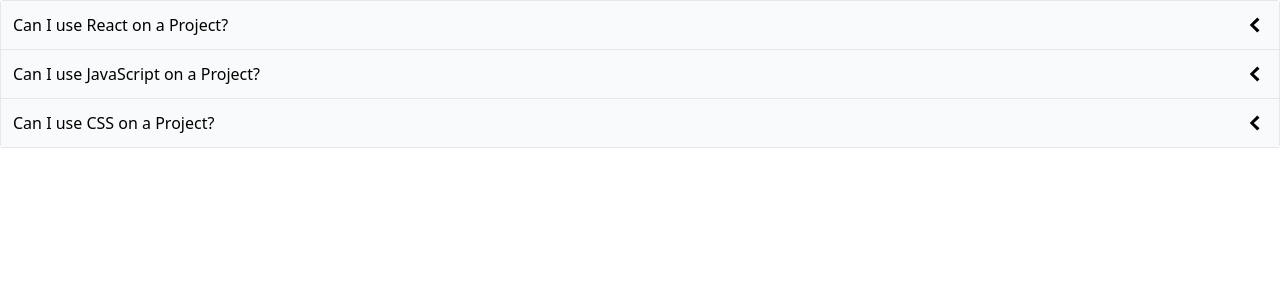
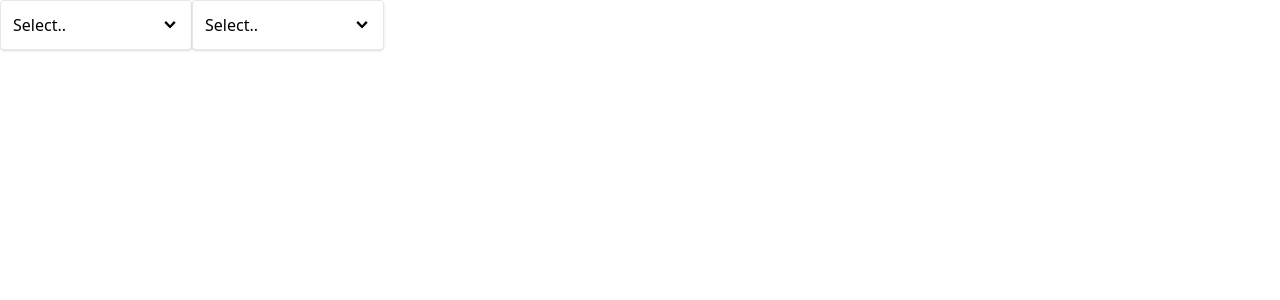
Before and after one commit to sweedalgharshi/comps, a React (Create React App) app: page / in a window 1280 px wide. Shown: the top 300 px of the page. Built offline with nearby package versions, Linux system fonts and the light colour scheme.

Commit message:
added dropdown functionality along with useRef hook

```diff
--- a/src/App.js
+++ b/src/App.js
@@ -1,28 +1,34 @@
-import Accordion from './components/Accordion';
+import { useState } from 'react';
+import Dropdown from './components/Dropdown';
 
 function App() {
-  const items = [
+  const [selection, setSelection] = useState(null);
+
+  const handleSelect = (option) => {
+    setSelection(option);
+  };
+
+  const options = [
     {
-      id: '12jh',
-      label: 'Can I use React on a Project?',
-      content:
-        'You can use react on any project you want You can use react on any project you want',
+      label: 'Red',
+      value: 'red',
     },
     {
-      id: '1h2k',
-      label: 'Can I use JavaScript on a Project?',
-      content:
-        'You can use JavaScript on any project you want You can use react on any project you want',
+      label: 'Blue',
+      value: 'blue',
     },
     {
-      id: 'sda7',
-      label: 'Can I use CSS on a Project?',
-      content:
-        'You can use CSS on any project you want You can use react on any project you want',
+      label: 'Purple',
+      value: 'purple',
     },
   ];
 
-  return <Accordion items={items} />;
+  return (
+    <div className="flex">
+      <Dropdown options={options} value={selection} onChange={handleSelect} />
+      <Dropdown options={options} value={selection} onChange={handleSelect} />
+    </div>
+  );
 }
 
 export default App;
--- /dev/null
+++ b/src/components/Dropdown.js
@@ -0,0 +1,62 @@
+import { useEffect, useState, useRef } from 'react';
+import { GoChevronDown } from 'react-icons/go';
+import Panel from './Panel';
+
+function Dropdown({ options, value, onChange }) {
+  const [isOpen, setIsOpen] = useState(false);
+  const divEl = useRef();
+
+  useEffect(() => {
+    const handler = (event) => {
+      if (!divEl.current) return;
+
+      if (!divEl.current.contains(event.target)) {
+        setIsOpen(false);
+      }
+    };
+
+    document.addEventListener('click', handler, true);
+
+    return () => {
+      document.removeEventListener('click', handler);
+    };
+  }, []);
+
+  const handleClick = () => {
+    setIsOpen((isOpen) => !isOpen);
+  };
+
+  const handleOptionClick = (optionValue) => {
+    // Close Dropdown
+    setIsOpen(false);
+    // What user chose the options
+    onChange(optionValue);
+  };
+
+  const renderedOptions = options.map((option) => {
+    return (
+      <div
+        className="hover:bg-sky-100 rounded cursor-pointer p-1"
+        onClick={() => handleOptionClick(option)}
+        key={option.value}
+      >
+        {option.label}
+      </div>
+    );
+  });
+
+  return (
+    <div ref={divEl} className="w-48 relative">
+      <Panel
+        className="flex justify-between items-center cursor-pointer"
+        onClick={handleClick}
+      >
+        {value?.label || 'Select..'}
+        <GoChevronDown className="text-lg" />
+      </Panel>
+      {isOpen && <Panel className="absolute top-full">{renderedOptions}</Panel>}
+    </div>
+  );
+}
+
+export default Dropdown;
--- /dev/null
+++ b/src/components/Panel.js
@@ -0,0 +1,16 @@
+import classNames from 'classnames';
+
+function Panel({ children, className, ...rest }) {
+  const finalClassNames = classNames(
+    'border rounded p-3 shadow bg-white w-full',
+    className
+  );
+
+  return (
+    <div {...rest} className={finalClassNames}>
+      {children}
+    </div>
+  );
+}
+
+export default Panel;
--- /dev/null
+++ b/src/pages/AccordionPage.js
@@ -0,0 +1,28 @@
+import Accordion from '../components/Accordion';
+
+function AccordionPage() {
+  const items = [
+    {
+      id: '12jh',
+      label: 'Can I use React on a Project?',
+      content:
+        'You can use react on any project you want You can use react on any project you want',
+    },
+    {
+      id: '1h2k',
+      label: 'Can I use JavaScript on a Project?',
+      content:
+        'You can use JavaScript on any project you want You can use react on any project you want',
+    },
+    {
+      id: 'sda7',
+      label: 'Can I use CSS on a Project?',
+      content:
+        'You can use CSS on any project you want You can use react on any project you want',
+    },
+  ];
+
+  return <Accordion items={items} />;
+}
+
+export default AccordionPage;
```
